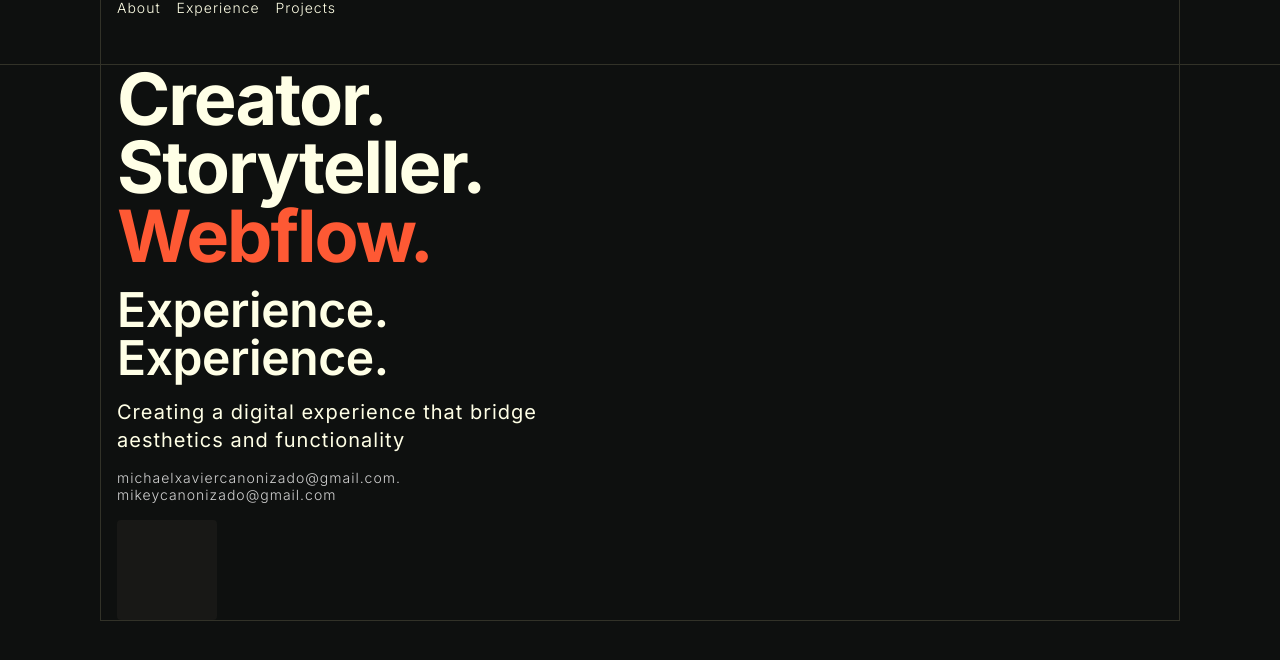
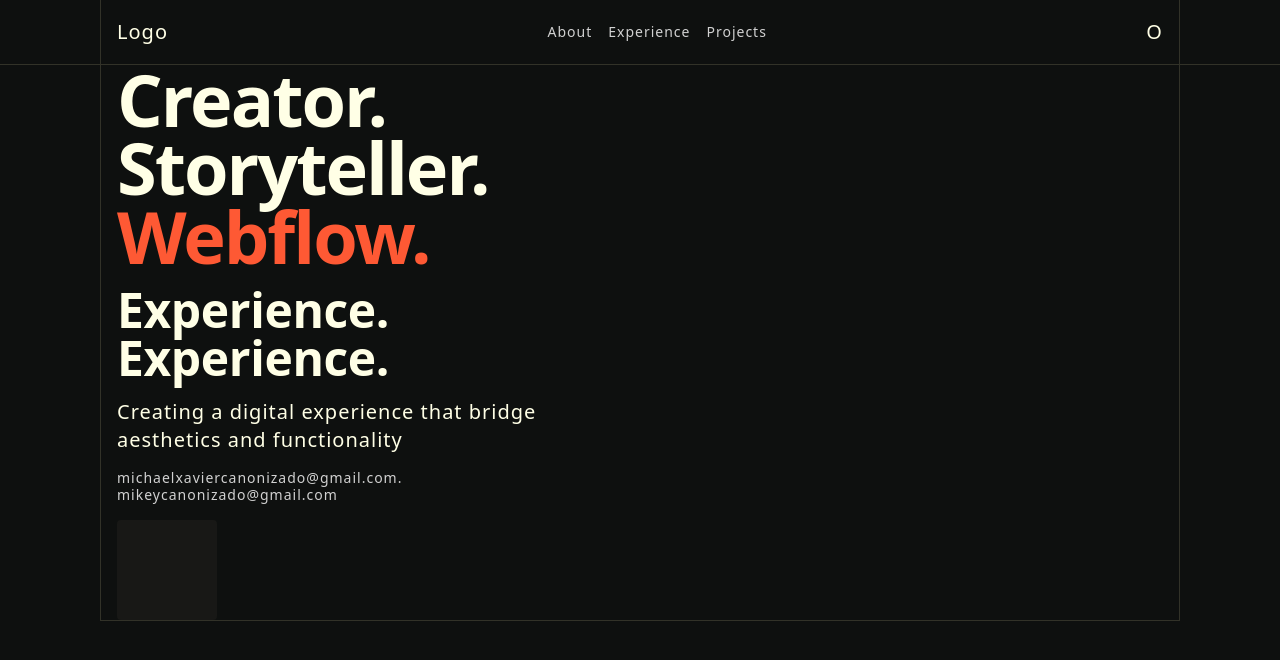
Before and after one commit to michaelcanonizado/michaelcanonizado, a Next.js app: page / in a window 1280 px wide. Shown: the top 660 px of the page. Built offline with nearby package versions, Linux system fonts and the light colour scheme.

Commit message:
feat: add <NavigationBar> styles

```diff
--- a/src/app/layout.tsx
+++ b/src/app/layout.tsx
@@ -16,8 +16,10 @@ export default function RootLayout({
   children: React.ReactNode;
 }>) {
   return (
-    <html lang='en' className='dark'>
-      <body className={'flex flex-col justify-center ' + inter.className}>
+    <html lang='en' className='dark min-h-screen'>
+      <body
+        className={'text-body flex flex-col justify-center' + inter.className}
+      >
         <NavigationBar />
         <main className='flex w-screen justify-center'>
           <div className='container border-x-[1px] border-b-[1px]'>
--- a/src/components/sections/navigation/index.tsx
+++ b/src/components/sections/navigation/index.tsx
@@ -3,11 +3,17 @@ import Link from '@/components/ui/link';
 const NavigationBar = () => {
   return (
     <header className='flex justify-center border-b-[1px]'>
-      <nav className='container h-[64px] border-x-[1px]'>
-        <div className='flex flex-row gap-md'>
+      <nav className='container flex h-[64px] flex-row items-center justify-between border-x-[1px]'>
+        <div className=''>
+          <h1>Logo</h1>
+        </div>
+        <div className='flex flex-row gap-md text-muted-foreground'>
           <Link>About</Link>
           <Link>Experience</Link>
           <Link>Projects</Link>
+        </div>
+        <div className=''>
+          <h1>O</h1>
         </div>
       </nav>
     </header>
--- a/src/components/ui/link.tsx
+++ b/src/components/ui/link.tsx
@@ -3,7 +3,11 @@ import { ComponentBaseProps } from '@/types';
 import React from 'react';
 
 const Link = ({ className, children }: ComponentBaseProps) => {
-  return <div className={cn('text-sub', className)}>{children}</div>;
+  return (
+    <div className={cn('text-sub hover:cursor-pointer', className)}>
+      {children}
+    </div>
+  );
 };
 
 export default Link;
--- a/src/styles/globals.css
+++ b/src/styles/globals.css
@@ -76,7 +76,7 @@
   font-size: calc((14 / 16) * 1rem);
   letter-spacing: calc((1 / 16) * 1rem);
   line-height: 1.2;
-  font-weight: 300;
+  font-weight: 400;
 }
 
 @layer base {
```
